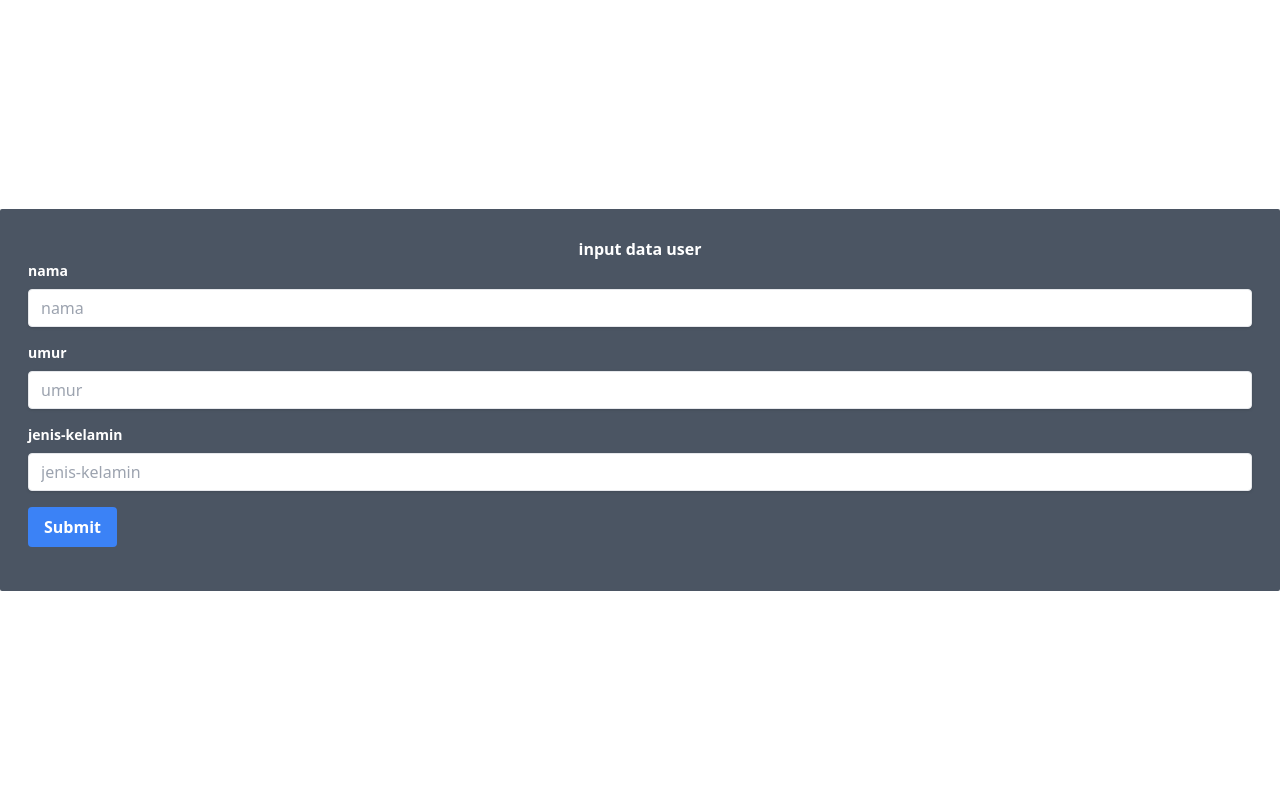
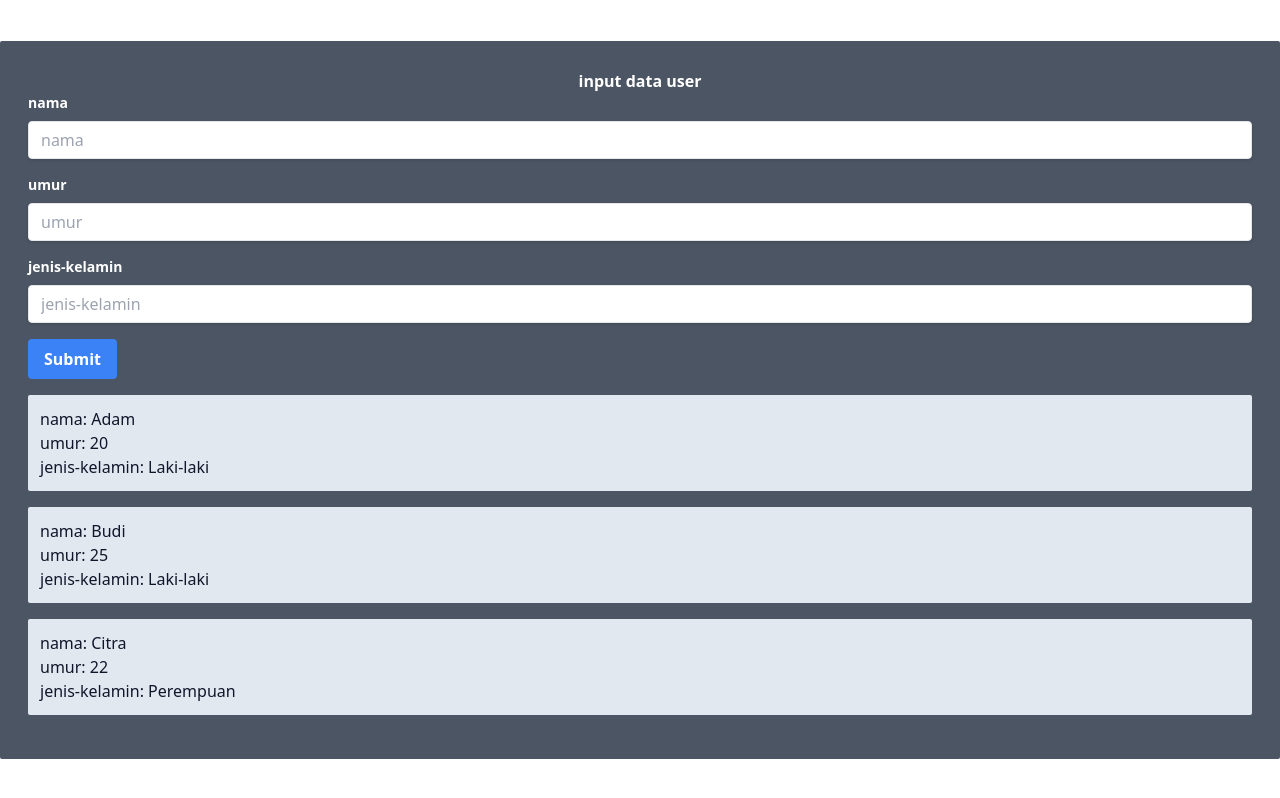
Before and after one commit to HafizhMA/input-data-user, a React (Vite) app: page / in a window 1280 px wide. Built offline with nearby package versions, Linux system fonts and the light colour scheme.

Commit message:
menampilkan userdata

```diff
--- a/src/App.jsx
+++ b/src/App.jsx
@@ -30,45 +30,60 @@ function App() {
           <h1 className="text-center font-bold">input data user</h1>
           <div className="form-container">
             <form>
-              <div class="mb-4">
-                <label class="block text-sm font-bold mb-2" for="nama">
+              <div className="mb-4">
+                <label className="block text-sm font-bold mb-2" for="nama">
                   nama
                 </label>
                 <input
-                  class="shadow appearance-none border rounded w-full py-2 px-3 text-gray-700 leading-tight focus:outline-none focus:shadow-outline"
+                  className="shadow appearance-none border rounded w-full py-2 px-3 text-gray-700 leading-tight focus:outline-none focus:shadow-outline"
                   id="nama"
                   type="text"
                   placeholder="nama"
                 />
               </div>
-              <div class="mb-4">
-                <label class="block text-sm font-bold mb-2" for="umur">
+              <div className="mb-4">
+                <label className="block text-sm font-bold mb-2" for="umur">
                   umur
                 </label>
                 <input
-                  class="shadow appearance-none border rounded w-full py-2 px-3 text-gray-700 leading-tight focus:outline-none focus:shadow-outline"
+                  className="shadow appearance-none border rounded w-full py-2 px-3 text-gray-700 leading-tight focus:outline-none focus:shadow-outline"
                   id="umur"
                   type="number"
                   placeholder="umur"
                 />
               </div>
-              <div class="mb-4">
-                <label class="block text-sm font-bold mb-2" for="jenis-kelamin">
+              <div className="mb-4">
+                <label
+                  className="block text-sm font-bold mb-2"
+                  for="jenis-kelamin"
+                >
                   jenis-kelamin
                 </label>
                 <input
-                  class="shadow appearance-none border rounded w-full py-2 px-3 text-gray-700 leading-tight focus:outline-none focus:shadow-outline"
+                  className="shadow appearance-none border rounded w-full py-2 px-3 text-gray-700 leading-tight focus:outline-none focus:shadow-outline"
                   id="jenis-kelamin"
                   type="text"
                   placeholder="jenis-kelamin"
                 />
               </div>
-              <div class="mb-4">
+              <div className="mb-4">
                 <button className="bg-blue-500 hover:bg-blue-700 text-white font-bold py-2 px-4 rounded">
                   Submit
                 </button>
               </div>
             </form>
+          </div>
+          <div className="output-Container">
+            {dataUser.map((user) => (
+              <div
+                className="user-data mb-4 bg-slate-200 text-slate-900 rounded-sm p-3"
+                key={user.id}
+              >
+                <p>nama: {user.nama}</p>
+                <p>umur: {user.umur}</p>
+                <p>jenis-kelamin: {user.jeniskelamin}</p>
+              </div>
+            ))}
           </div>
         </div>
       </section>
```
